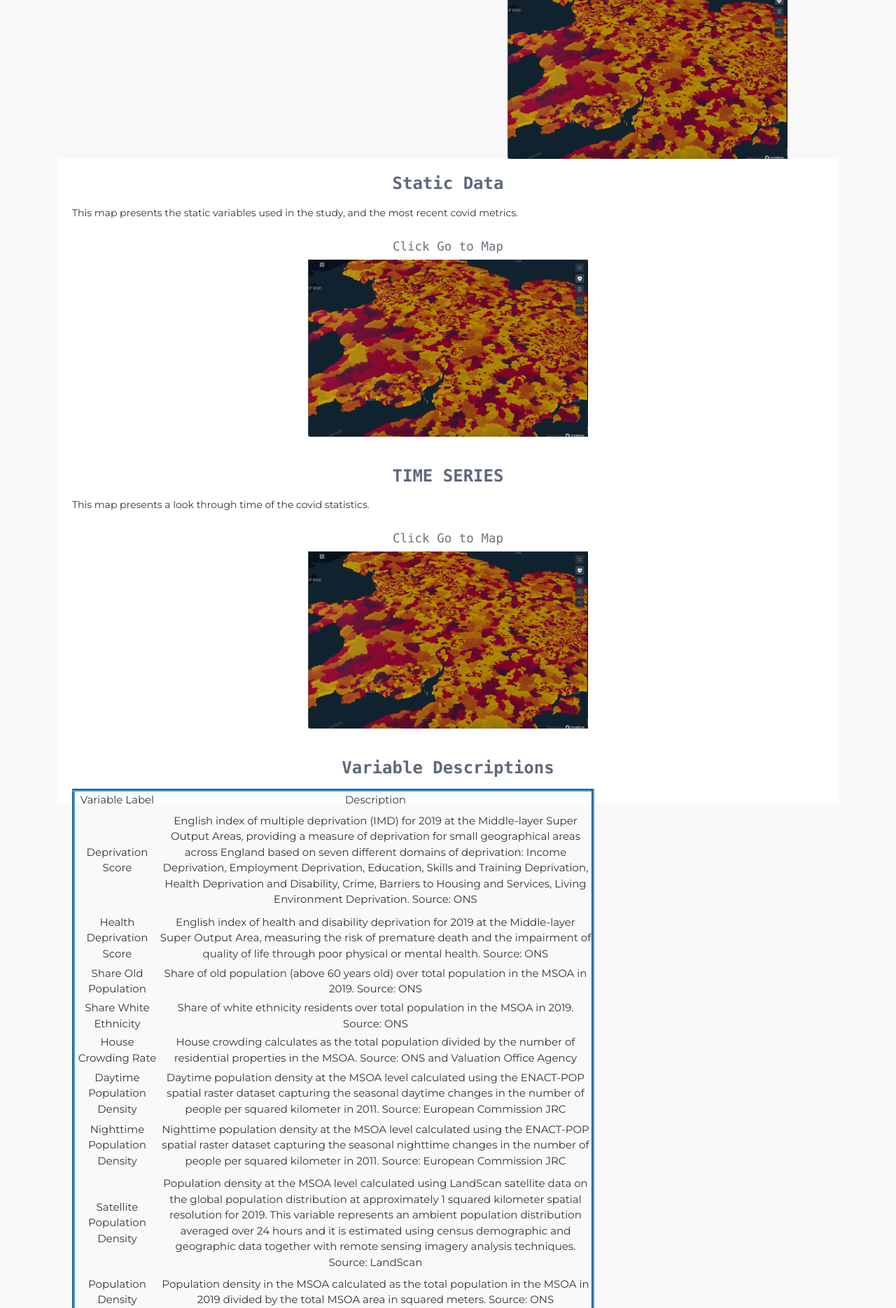
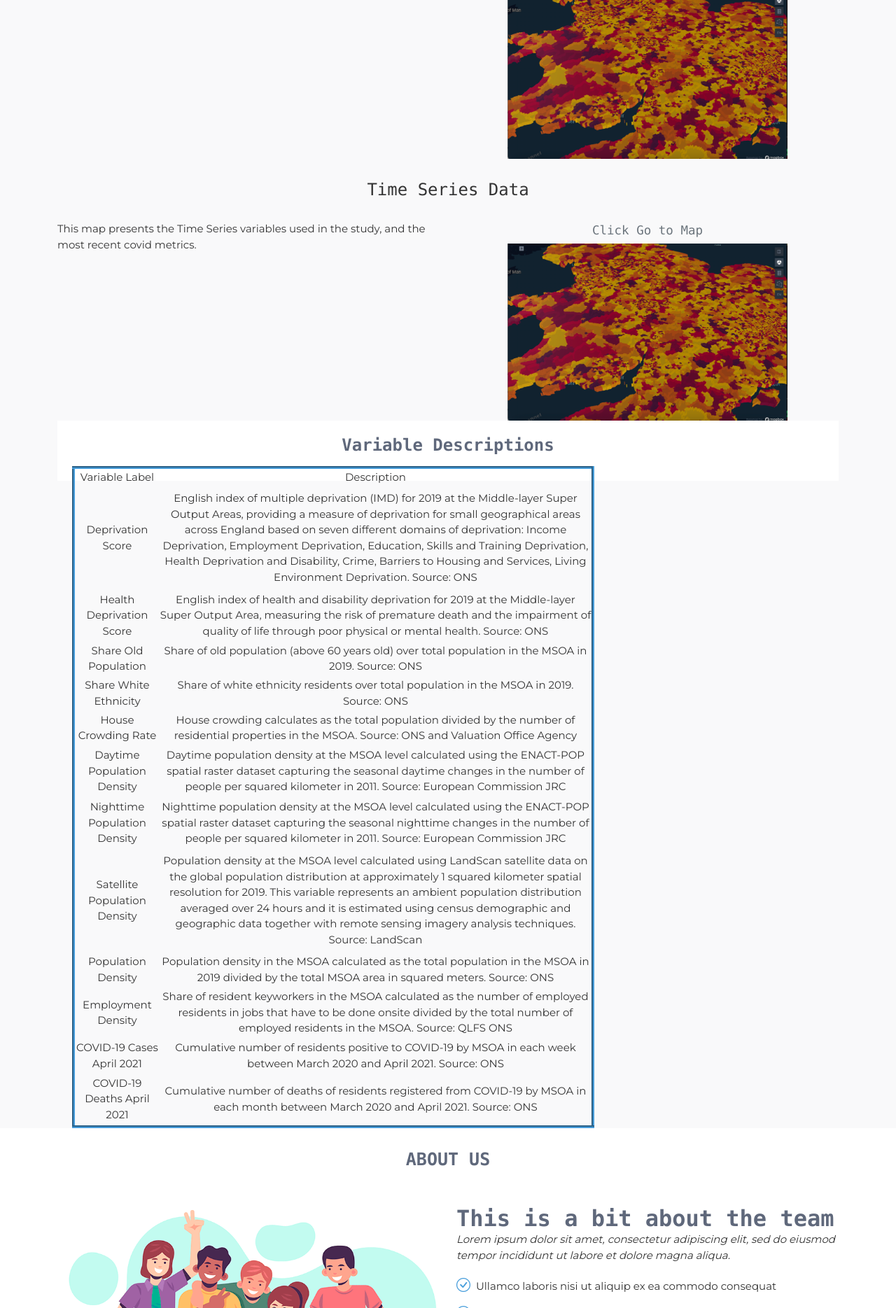
Before and after one commit to Quotennial/sheffield_mapping_frontend, a PHP site: page / in a window 1280 px wide. Shown: the part 809-2678 px from the top of the page at 70% size. Run offline with PHP 8.4, Linux system fonts and the light colour scheme.

Commit message:
viz sections

```diff
--- a/index.php
+++ b/index.php
@@ -84,7 +84,7 @@
   <main id="main">
     <br>
 
-    <!-- ======= Viz Alternative Section ======= -->
+    <!-- ======= Static VIZ ======= -->
     <section id="about" class="services section-bg">
       <div class="container">
         <div class="section-title">
@@ -110,44 +110,19 @@
       </div>
     </section><!-- End Viz alt Section -->
 
-
-
-    <!-- ======= VISUALISATION Section ======= -->
-    <section id="services" class="services section-bg">
+    <!-- ======= Timeseries VIZ ======= -->
+    <section id="about" class="services section-bg">
       <div class="container">
+        <div class="section-title">
+          <h4>Time Series Data</h4>
+        </div>
         <div class="row">
-          <div class="col-lg-12 col-md-12  align-items-stretch">
-            <div class="icon-box">
-              <h4><a href="">Static Data </a></h4>
-              <p style="text-align:justify"> This map presents the static variables used in the study, and the most recent covid metrics.
+          <div class="col-lg-6">
+            <p>
+              This map presents the Time Series variables used in the study, and the most recent covid metrics.
             </p>
-              <br>
-              <div class="text-center">
-                <h3 class="h5">
-                  <small class="text-muted">Click Go to Map</small>
-                </h3>
-                <!-- <p class="text-center text-secondary mt-0">Click Go to Map</p> -->
-                <a target=”_blank” href="Static_Covid_Map.html"><img class="img-rounded" src="assets/img/buttontoclick.png" style="height:400;width: 400px;"></a>
           </div>
-
-            </div>
-          </div>
-
-        </div>
-
-      </div>
-    </section><!-- End Services Section -->
-
-    <!-- ======= Portfolio Section ======= -->
-    <section id="portfolio" class="services section-bg">
-      <div class="container">
-        <div class="row">
-          <div class="col-lg-12 col-md-12  align-items-stretch">
-            <div class="icon-box">
-              <h4><a href="">TIME SERIES</a></h4>
-              <p style="text-align:justify">This map presents a look through time of the covid statistics.
-              </p>
-              <br>
+          <div class="col-lg-6 pt-4 pt-lg-0 content">
             <div class="text-center">
               <h3 class="h5">
                 <small class="text-muted">Click Go to Map</small>
@@ -159,10 +134,8 @@
         </div>
 
       </div>
+    </section><!-- End Viz alt Section -->
 
-
-      </div>
-    </section><!-- End Portfolio Section -->
 
 
     <!-- ======= Portfolio Section ======= -->
```
Lines whose indentation alone changed are shown as unchanged.
